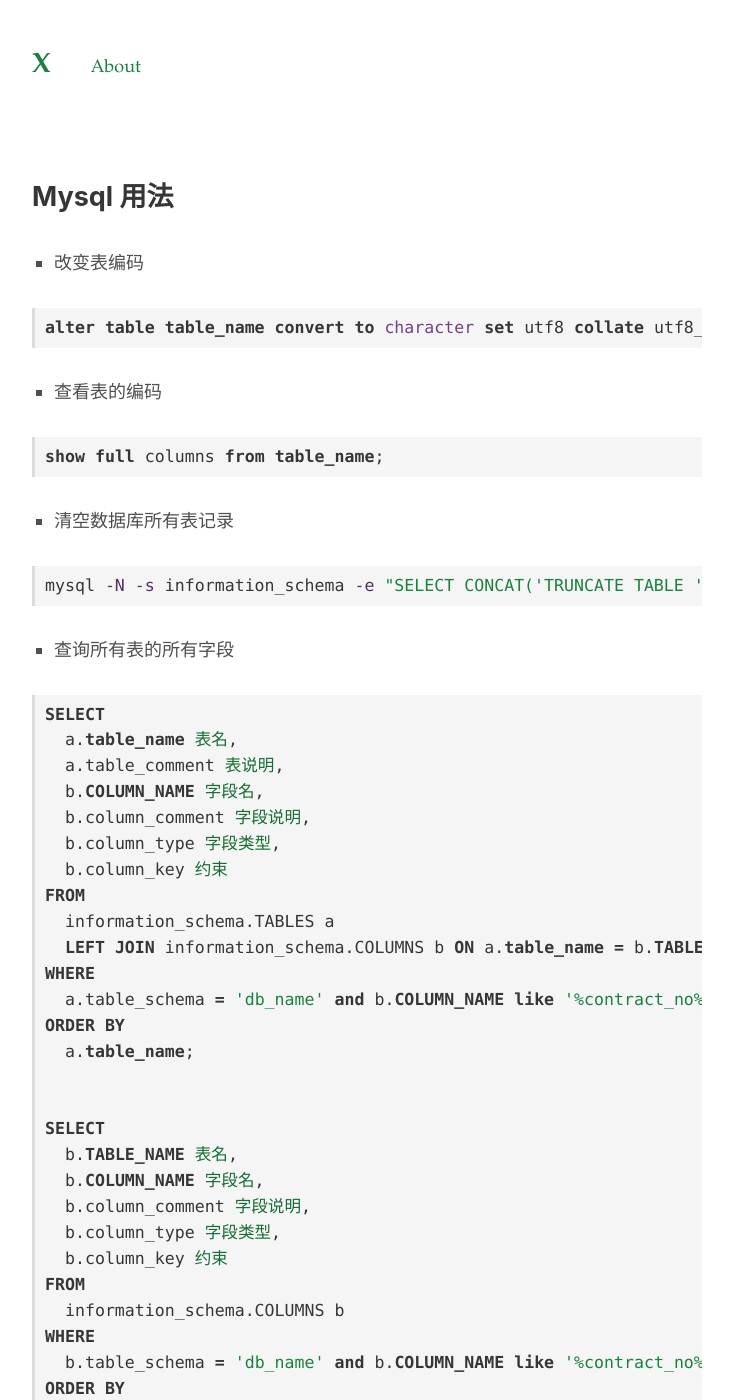
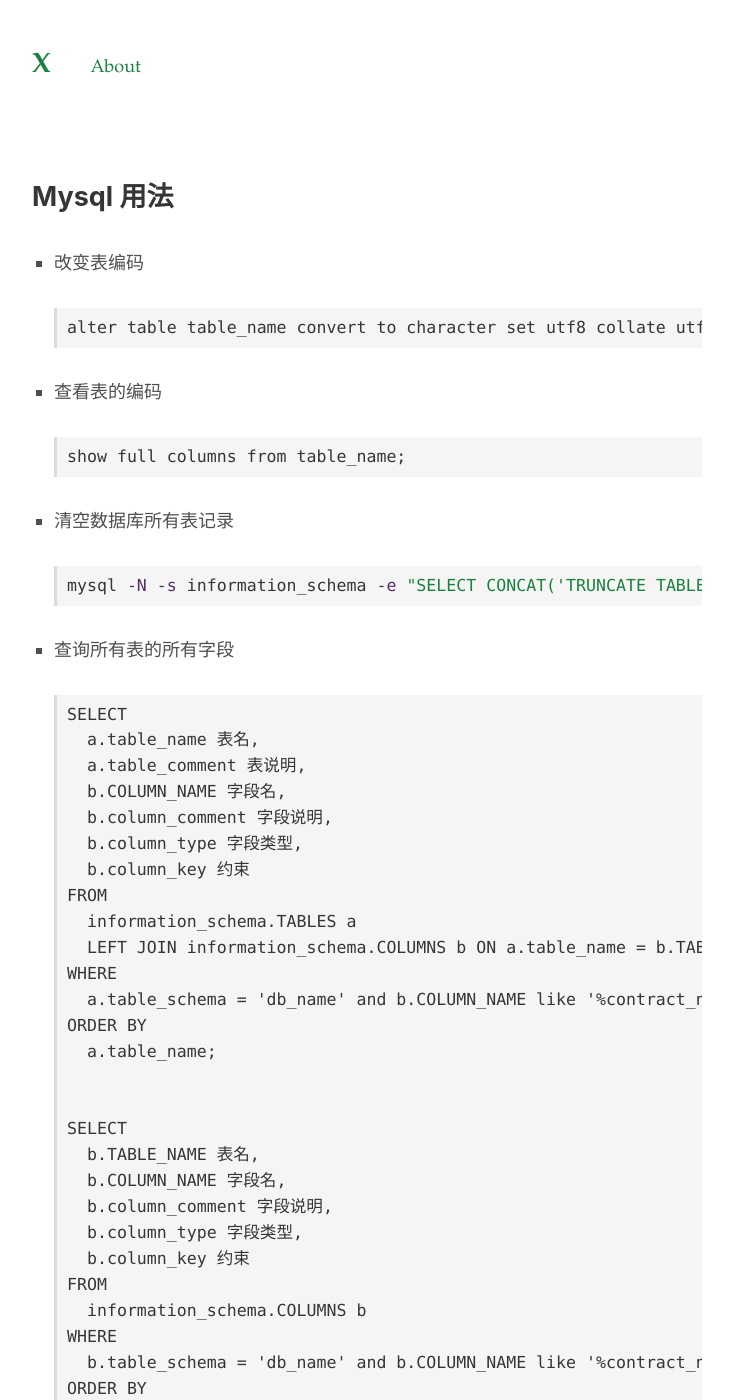
Before and after one commit to Reluxer/Reluxer.github.io, a Jekyll site: the page built from _posts/2019-4-16-mysql.md, in a window 1280 px wide and 1400 px high. Shown: the whole window, without its empty margins (273-1006 px from the left). Built offline with Jekyll 4.4.1, drawn with Linux system fonts in a browser that asks for light colours; part of the change alters nothing that is shown; some of the changed text lies outside the part shown.

Commit message:
add mysql

````diff
--- a/_posts/2019-4-16-mysql.md
+++ b/_posts/2019-4-16-mysql.md
@@ -5,51 +5,69 @@ title: Mysql 用法
 
 - 改变表编码
 
-```sql
-alter table table_name convert to character set utf8 collate utf8_unicode_ci;
-```
+  ```mysql
+  alter table table_name convert to character set utf8 collate utf8_unicode_ci;
+  ```
 
 - 查看表的编码
 
-```sql
-show full columns from table_name;
-```
+  ```mysql
+  show full columns from table_name;
+  ```
 
 - 清空数据库所有表记录
 
-```bash
-mysql -N -s information_schema -e "SELECT CONCAT('TRUNCATE TABLE ',TABLE_NAME,';') FROM TABLES WHERE TABLE_SCHEMA='test'" -uroot -p123456 | mysql -f test -uroot -p123456
-```
+  ```bash
+  mysql -N -s information_schema -e "SELECT CONCAT('TRUNCATE TABLE ',TABLE_NAME,';') FROM TABLES WHERE TABLE_SCHEMA='test'" -uroot -p123456 | mysql -f test -uroot -p123456
+  ```
 
 - 查询所有表的所有字段
 
-```sql
-SELECT
-  a.table_name 表名,
-  a.table_comment 表说明,
-  b.COLUMN_NAME 字段名,
-  b.column_comment 字段说明,
-  b.column_type 字段类型,
-  b.column_key 约束
-FROM
-  information_schema.TABLES a
-  LEFT JOIN information_schema.COLUMNS b ON a.table_name = b.TABLE_NAME
-WHERE
-  a.table_schema = 'db_name' and b.COLUMN_NAME like '%contract_no%'
-ORDER BY
-  a.table_name;
+  ```mysql
+  SELECT
+    a.table_name 表名,
+    a.table_comment 表说明,
+    b.COLUMN_NAME 字段名,
+    b.column_comment 字段说明,
+    b.column_type 字段类型,
+    b.column_key 约束
+  FROM
+    information_schema.TABLES a
+    LEFT JOIN information_schema.COLUMNS b ON a.table_name = b.TABLE_NAME
+  WHERE
+    a.table_schema = 'db_name' and b.COLUMN_NAME like '%contract_no%'
+  ORDER BY
+    a.table_name;
 
 
-SELECT
-  b.TABLE_NAME 表名,
-  b.COLUMN_NAME 字段名,
-  b.column_comment 字段说明,
-  b.column_type 字段类型,
-  b.column_key 约束
-FROM
-  information_schema.COLUMNS b
-WHERE
-  b.table_schema = 'db_name' and b.COLUMN_NAME like '%contract_no%'
-ORDER BY
-  b.TABLE_NAME;
-```
+  SELECT
+    b.TABLE_NAME 表名,
+    b.COLUMN_NAME 字段名,
+    b.column_comment 字段说明,
+    b.column_type 字段类型,
+    b.column_key 约束
+  FROM
+    information_schema.COLUMNS b
+  WHERE
+    b.table_schema = 'db_name' and b.COLUMN_NAME like '%contract_no%'
+  ORDER BY
+    b.TABLE_NAME;
+  ```
+
+- 复制表结构 包括索引 分区
+
+  ```mysql
+  CREATE TABLE targetTable LIKE sourceTable;
+  ```
+
+- 只复制表结构
+
+  ```mysql
+  create table targetTable select * from sourceTable where 1=2
+  ```
+
+- copy数据
+
+  ```mysql
+  INSERT INTO targetTable SELECT * FROM sourceTable;
+  ```
````
